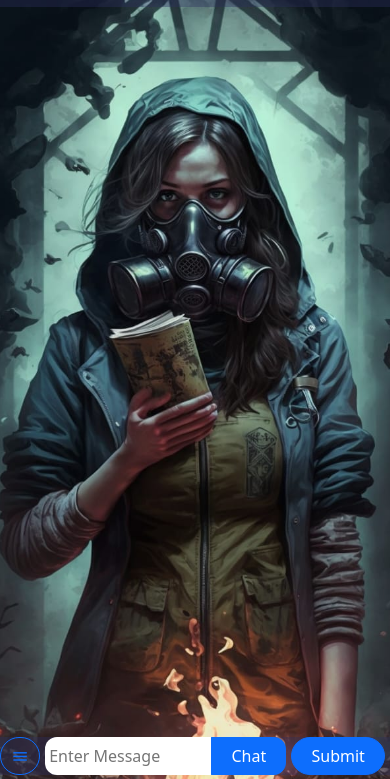
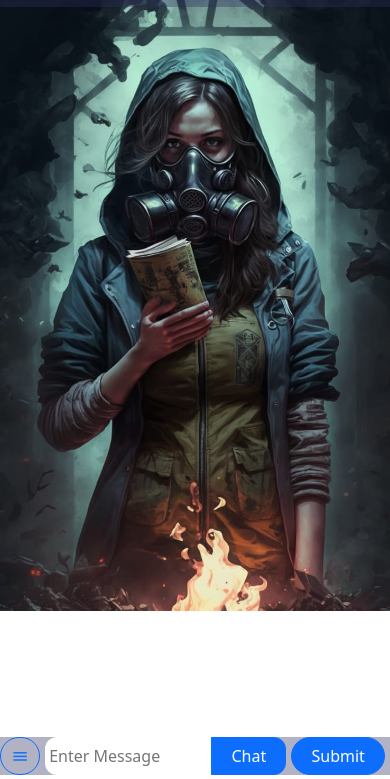
Before and after one commit to dirghayu101/cypher-event, a website: page public/html/chat.html in a window 390 px wide. Shown: the part 65-844 px from the top of the page. Drawn offline with nearby package versions, Linux system fonts and the light colour scheme; no server answers; files whose address does not match are found by name.

Commit message:
screen fix

```diff
--- a/public/styles/chatpage/chat.css
+++ b/public/styles/chatpage/chat.css
@@ -126,7 +126,7 @@ body {
 @media only screen and (max-width: 600px) {
   body {
     background-image: url("/user/images/mobileWallpaper.jpeg");
-    height: 100vh;
+    height: 80vh;
     background-size: fill;
     width: 100vw;
     overflow: hidden;
--- a/public/styles/introduction/intro.css
+++ b/public/styles/introduction/intro.css
@@ -53,7 +53,7 @@ body{
 }
 @media only screen and (max-width: 600px) {
     body{
-        height: 100vh;
+        height: 80vh;
     }
     .introContainer{
         display: flex;
```
